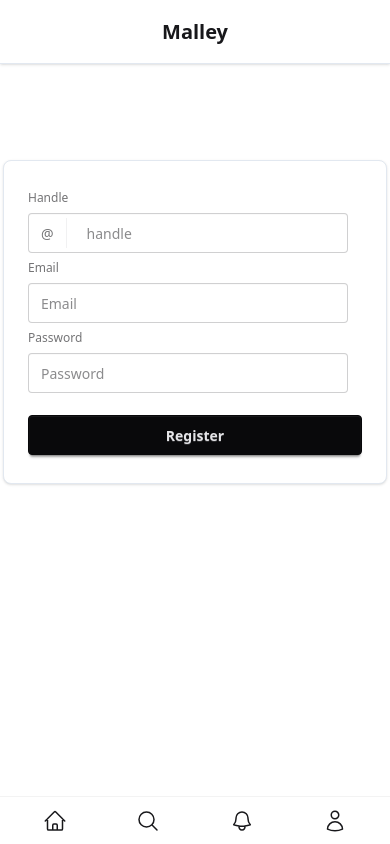
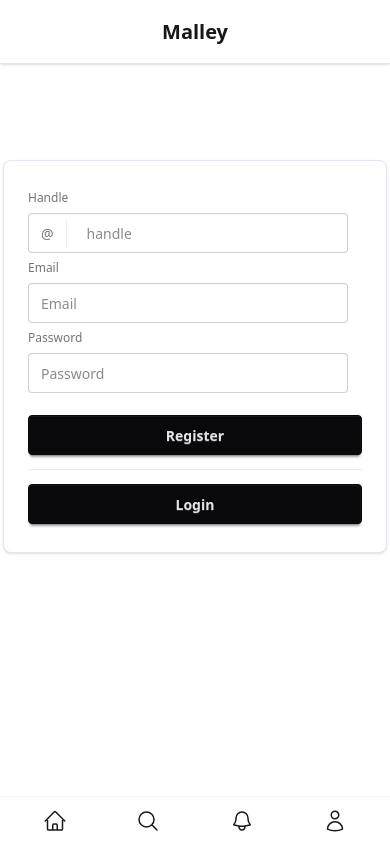
Before and after one commit to AFCMS/malley, a React (Vite) app: page /register in a window 390 px wide. Built offline with nearby package versions, Linux system fonts and the light colour scheme; no server answers.

Commit message:
Display register button on mobile format (fix #142)

```diff
--- a/src/pages/Login/Login.tsx
+++ b/src/pages/Login/Login.tsx
@@ -1,6 +1,6 @@
 /* eslint-disable @typescript-eslint/no-misused-promises */
 import { useEffect, useState } from "react";
-import { useNavigate } from "react-router";
+import { Link, useNavigate } from "react-router";
 
 import { useAuth } from "../../contexts/auth/AuthContext";
 
@@ -76,6 +76,9 @@ export default function Login() {
               </button>
             </fieldset>
           </form>
+          <Link className="btn btn-neutral lg:hidden" to="/register">
+            Register
+          </Link>
           <hr className="border-base-300 my-2" />
           <button className="btn border-[#e5e5e5] bg-white text-black" onClick={handleGoogleLogin}>
             <svg
--- a/src/pages/Register/Register.tsx
+++ b/src/pages/Register/Register.tsx
@@ -1,6 +1,6 @@
 /* eslint-disable @typescript-eslint/no-misused-promises */
 import { useEffect, useState } from "react";
-import { useNavigate } from "react-router";
+import { Link, useNavigate } from "react-router";
 import { useAuth } from "../../contexts/auth/AuthContext";
 
 export default function Register() {
@@ -73,6 +73,10 @@ export default function Register() {
               <button className="btn btn-neutral mt-4" type="submit">
                 Register
               </button>
+              <hr className="border-base-300 my-2" />
+              <Link className="btn btn-neutral lg:hidden" to="/login">
+                Login
+              </Link>
             </fieldset>
           </form>
         </div>
```
